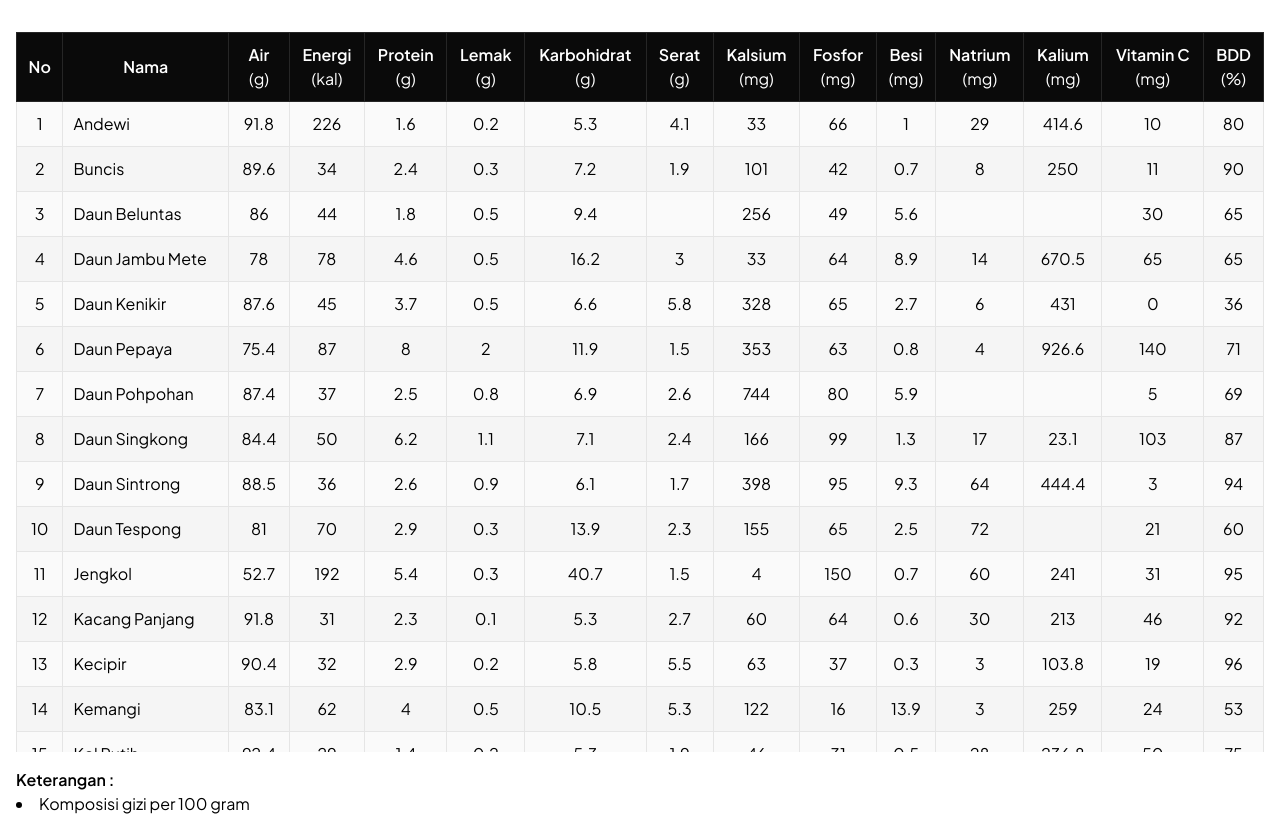
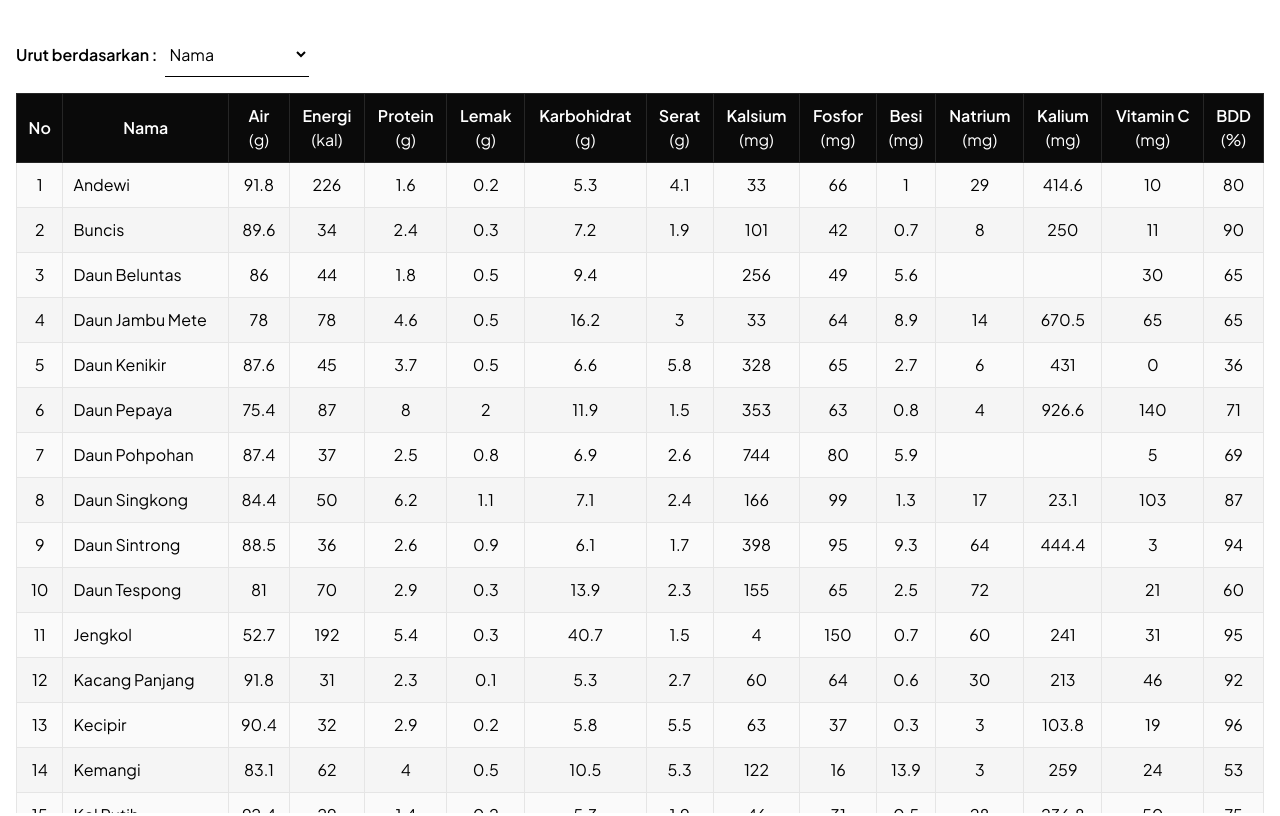
Before and after one commit to mochamadboval/lalapan, a Next.js app: page / in a window 1280 px wide. Shown: the top 816 px of the page. Built offline with nearby package versions, Linux system fonts and the light colour scheme.

Commit message:
Urut tabel berdasarkan

```diff
--- /dev/null
+++ b/components/SortOrder.js
@@ -0,0 +1,33 @@
+function Sort({ sortBy, setSortBy }) {
+  return (
+    <div className="flex flex-col gap-2 sm:flex-row sm:items-center">
+      <label htmlFor="sort" className="font-semibold">
+        Urut berdasarkan :
+      </label>
+      <select
+        id="sort"
+        className="w-full border-0 border-y border-transparent border-b-black bg-transparent py-2.5 sm:w-36"
+        value={sortBy}
+        onChange={(event) => setSortBy(event.target.value)}
+      >
+        <option value="nama">Nama</option>
+        <option value="air">Air</option>
+        <option value="energi">Energi</option>
+        <option value="protein">Protein</option>
+        <option value="lemak">Lemak</option>
+        <option value="karbohidrat">Karbohidrat</option>
+        <option value="serat">Serat</option>
+        <option value="kalsium">Kalsium</option>
+        <option value="fosfor">Fosfor</option>
+        <option value="besi">Besi</option>
+        <option value="natrium">Natrium</option>
+        <option value="kalium">Kalium</option>
+        <option value="vitamin_c">Vitamin&nbsp;C</option>
+      </select>
+    </div>
+  );
+}
+
+export default function SortOrder({ sortBy, setSortBy }) {
+  return <Sort sortBy={sortBy} setSortBy={setSortBy} />;
+}
--- a/components/Table.js
+++ b/components/Table.js
@@ -20,7 +20,7 @@ function Td({ children, style }) {
   );
 }
 
-export default function Table({ lalapan }) {
+export default function Table({ sorted }) {
   const [highlight, setHighlight] = useState([]);
 
   const highlightRow = (id) => {
@@ -33,7 +33,7 @@ export default function Table({ lalapan }) {
 
   return (
     <>
-      <div className="max-h-[90svh] overflow-auto">
+      <div className="mt-4 max-h-[90svh] overflow-auto">
         <table className="relative w-full border-separate border-spacing-0 text-center">
           <thead>
             <tr>
@@ -55,7 +55,7 @@ export default function Table({ lalapan }) {
             </tr>
           </thead>
           <tbody>
-            {lalapan.map((info, index) => (
+            {sorted.map((info, index) => (
               <tr
                 key={info.id}
                 className={`
--- a/pages/index.js
+++ b/pages/index.js
@@ -1,12 +1,23 @@
 import { readFile } from "fs/promises";
 import { join } from "path";
 
+import { useState } from "react";
+
+import SortOrder from "@/components/SortOrder";
 import Table from "@/components/Table";
 
 export default function Home({ lalapan }) {
+  const [sortBy, setSortBy] = useState("nama");
+
+  let sorted = [...lalapan];
+  if (sortBy !== "nama") {
+    sorted = sorted.sort((a, b) => a[sortBy] - b[sortBy]);
+  }
+
   return (
     <article>
-      <Table lalapan={lalapan} />
+      <SortOrder sortBy={sortBy} setSortBy={setSortBy} />
+      <Table sorted={sorted} />
     </article>
   );
 }
```
